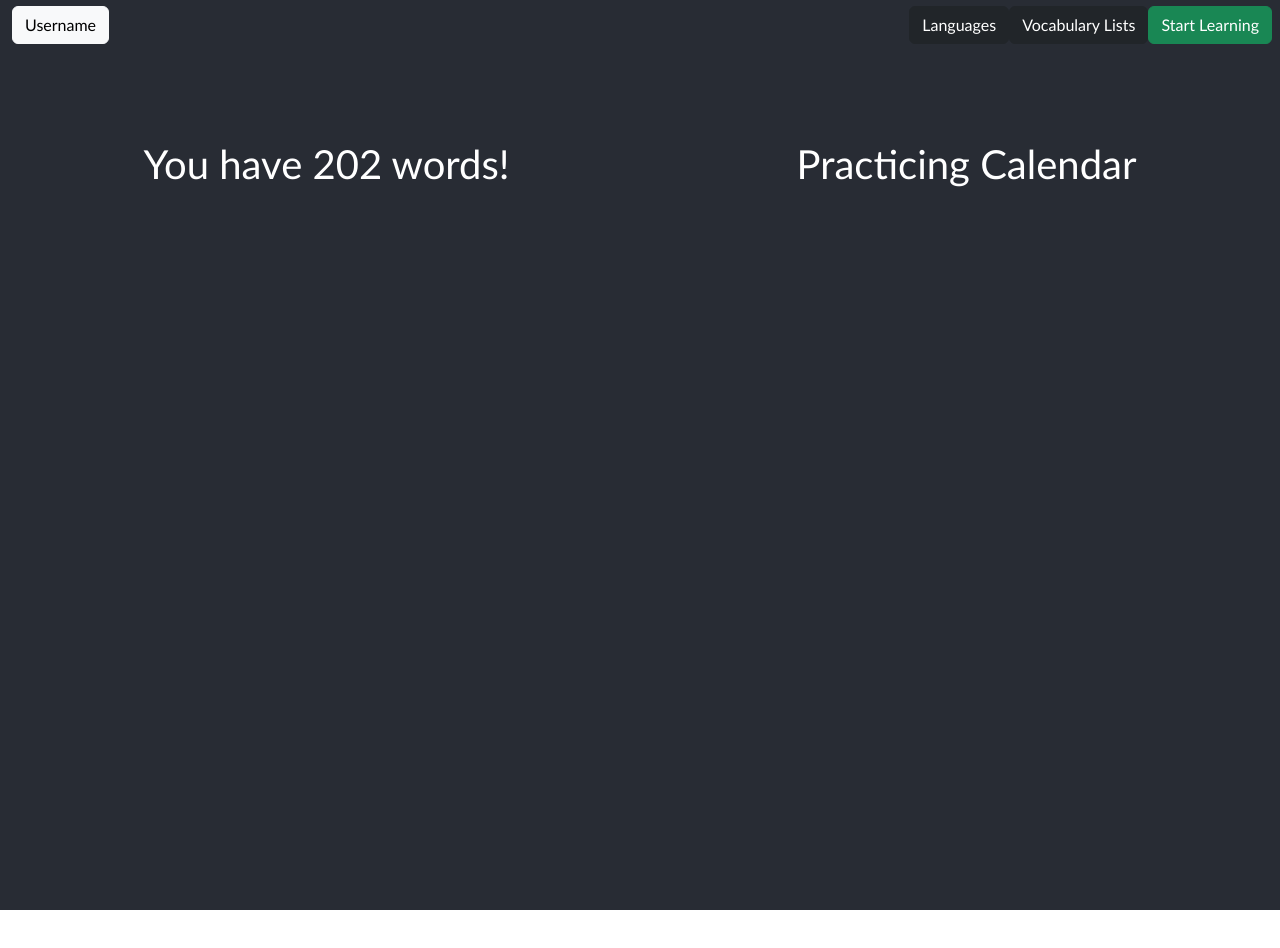
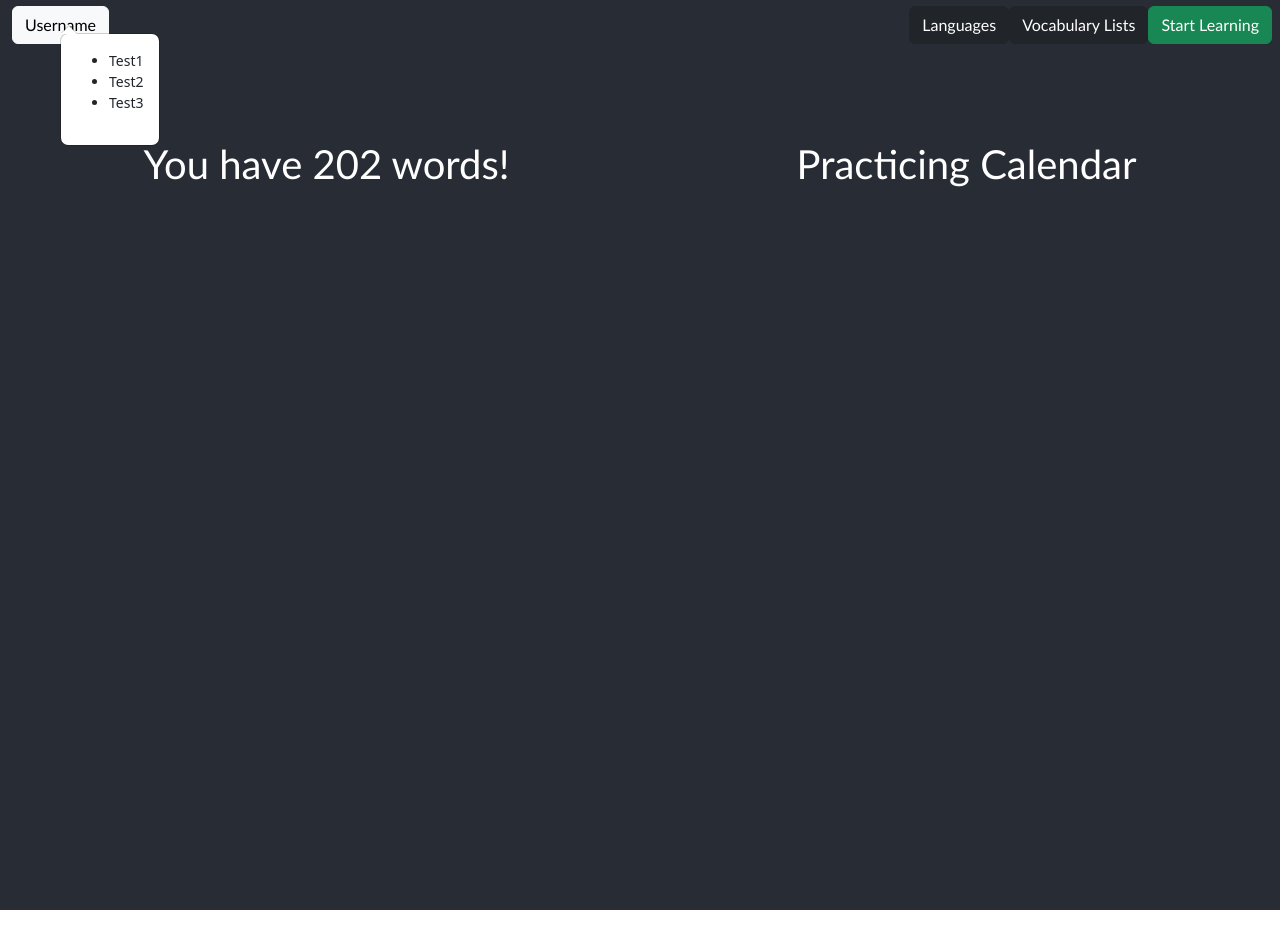
Before and after one commit to buketCse/dictionary, a React (Create React App) app: page / in a window 1280 px wide. Both pictures are taken after a click on the button "Username". Shown: the top 948 px of the page. Built offline with nearby package versions, Linux system fonts and the light colour scheme.

Commit message:
Add dropdown menu for user settings.

```diff
--- a/package.json
+++ b/package.json
@@ -10,12 +10,14 @@
     "@testing-library/user-event": "^13.5.0",
     "@types/react-bootstrap": "^0.32.32",
     "bootstrap": "^5.2.3",
+    "lodash": "^4.17.21",
     "node-sass": "4.14.1",
     "react": "^18.2.0",
     "react-bootstrap": "^2.7.3",
     "react-dom": "^18.2.0",
     "react-scripts": "5.0.1",
     "sass-loader": "^10.0.5",
+    "use-context-menu": "^0.2.1",
     "web-vitals": "^2.1.4"
   },
   "scripts": {
--- a/src/components/Header/Header.js
+++ b/src/components/Header/Header.js
@@ -1,12 +1,46 @@
-import React from 'react'
+import React , {useRef, useState} from 'react'
+import {isEmpty} from 'lodash'
 import './header.scss'
 import { Button } from 'react-bootstrap'
 import 'bootstrap/dist/css/bootstrap.min.css'
+import DropdownMenu from '../../helpers/DropdownMenu'
 
 export default function Header(props){
+  const dropdownMenuContainerRef = useRef(null)
+  const [showDropdownMenu, setShowDropdownMenu]= useState(false)
+  const [dropdownMenuTarget, setDropdownMenuTarget]= useState(null)
+  const [dropdownMenuItems, setDropdownMenuItems] = useState([])
+  const userDropdownItems=[
+    {content:'Test1', onClick :()=>{console.log('Click 1')}},
+    {content:'Test2', onClick :()=>{console.log('Click 2')}},
+    {content:'Test3', onClick :()=>{console.log('Click 3')}}
+  ]
+
+  const handleUserDropdownMenu = (event, items=[]) => {
+    event.stopPropagation()
+    setShowDropdownMenu(!showDropdownMenu)
+    if (isEmpty(items)) {
+      return
+    }
+
+    event.preventDefault()
+    event.target.getBoundingClientRect = () => new DOMRect(event.clientX, event.clientY)
+    setDropdownMenuTarget(event.target)
+    setDropdownMenuItems(items)
+  }
+
+
     return <div className="header-dict">
-        <div className="header-welcome h-100 d-inline-flex align-items-center ">
-        <Button type="button" variant='light'>Username</Button>
+        <div className="nav-item dropdown header-welcome h-100 d-inline-flex align-items-center ">
+            <Button type="button" variant='light'  ref={dropdownMenuContainerRef}
+              onClick={(ev) => handleUserDropdownMenu(ev, userDropdownItems)}>Username</Button>
+            <DropdownMenu
+            container={dropdownMenuContainerRef}
+            items={dropdownMenuItems}
+            show={showDropdownMenu}
+            target={dropdownMenuTarget}
+            onHide={() => {setShowDropdownMenu(false)}}
+          />
         </div>
         <div className="header-buttons h-100 d-inline-flex align-items-center ">
             <Button type="button" variant='dark'>Languages</Button>
--- /dev/null
+++ b/src/helpers/DropdownMenu/MenuItem.js
@@ -0,0 +1,35 @@
+
+const MenuItem = ({ item, onHide }) => {
+  const {
+    content='',
+    hidden =false,
+    icon=null,
+    index=null,
+    onClick=()=>{}
+  }= item
+
+  const handleClickMenuItem = (menuItem, event) => {
+    onClick(event)
+    // onHide()
+  }
+
+  if (item === 'separator') {
+    return <hr className="separator" />
+  }
+
+  return (
+    <li
+      aria-hidden="true"
+      hidden= {hidden}
+      tabIndex={index}
+      onClick={(event) => handleClickMenuItem(item, event)}
+    >
+        {icon && (<span>
+        {typeof icon === 'string' ? <i className={icon} /> : icon}
+      </span>)}
+        <span>{content}</span>
+    </li>
+  )
+}
+
+export default MenuItem
--- /dev/null
+++ b/src/helpers/DropdownMenu/MenuList.js
@@ -0,0 +1,12 @@
+import MenuItem from './MenuItem'
+
+const MenuList = ({ items, onHide }) => {
+  return (
+    <ul>
+      {items?.map((item, index) => (
+        <MenuItem key={index} item={Object.assign(item, { index })} onHide={onHide} />
+      ))}
+    </ul>
+  )
+}
+export default MenuList
--- /dev/null
+++ b/src/helpers/DropdownMenu/index.js
@@ -0,0 +1,27 @@
+import { Popover, Overlay } from 'react-bootstrap'
+import MenuList from './MenuList'
+
+
+const DropdownMenu = ({ container, items, show, target, onHide }) => {
+
+  return (
+    <Overlay
+      container={container}
+      flip
+      rootClose
+      placement="bottom-start"
+      show={show}
+      target={target}
+      transition={false}
+      onHide={onHide}
+    >
+      <Popover id="popover-container">
+        <Popover.Body >
+          <MenuList items={items} onHide={onHide} />
+        </Popover.Body>
+      </Popover>
+    </Overlay>
+  )
+}
+
+export default DropdownMenu
```
Also changed, not shown: 1 other file (tests, documents, lock files or other folders).
